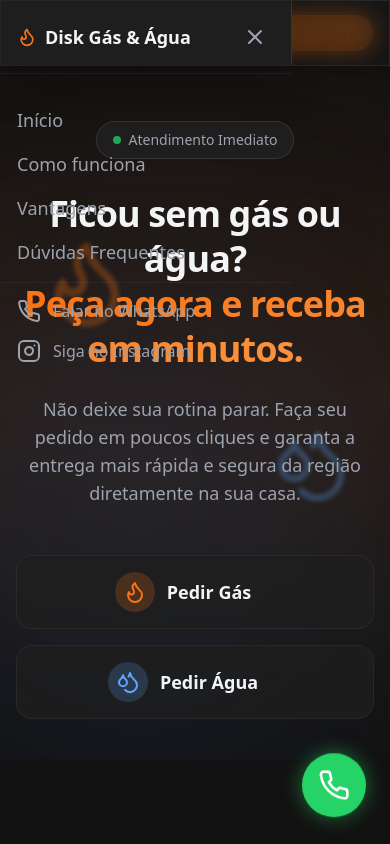
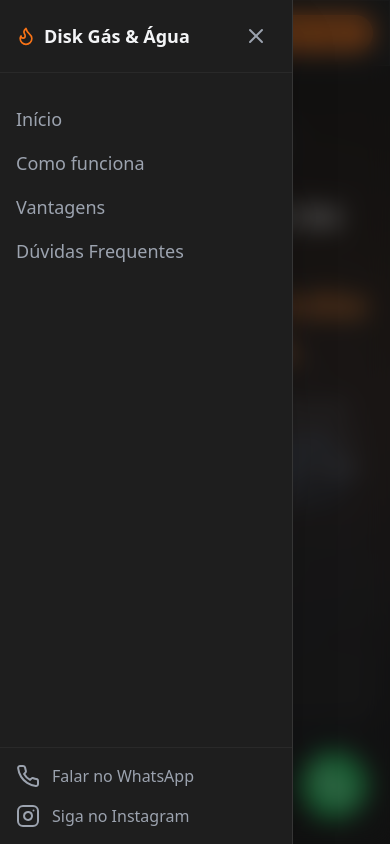
Before and after one commit to vitordematos2016-cloud/clientes-gas, a React (Vite) app in the folder app/: page / in a window 390 px wide. Both pictures are taken after a click on the button 29 px from the left and 33 px from the top of the page. Shown: the top 844 px of the page. Built offline with nearby package versions, Linux system fonts and the light colour scheme.

Commit message:
fix: sobreposicao de botoes no menu mobile resolvido com Portal e z-index

```diff
--- a/app/src/components/Header.tsx
+++ b/app/src/components/Header.tsx
@@ -1,6 +1,8 @@
 import { useState } from 'react';
 import { Flame, Droplets, MoreVertical, X } from 'lucide-react';
 import { generateWhatsAppContactLink } from '../utils/whatsapp';
+
+import { createPortal } from 'react-dom';
 
 export function Header() {
   const [isMenuOpen, setIsMenuOpen] = useState(false);
@@ -16,7 +18,8 @@ export function Header() {
   };
 
   return (
-    <header className="fixed top-0 left-0 right-0 z-50 glass border-b-0 border-white/10 shadow-md">
+    <>
+      <header className="fixed top-0 left-0 right-0 z-[100] glass border-b-0 border-white/10 shadow-md">
         <div className="max-w-5xl mx-auto px-4 h-16 flex items-center justify-between">
 
           {/* Mobile Menu Button (Left) */}
@@ -71,10 +74,11 @@ export function Header() {
             </button>
           </div>
         </div>
+      </header>
 
-      {/* Mobile Drawer Overlay */}
-      {isMenuOpen && (
-        <div className="fixed inset-0 z-[60] md:hidden">
+      {/* Mobile Drawer Overlay via Portal */}
+      {isMenuOpen && typeof document !== 'undefined' && createPortal(
+        <div className="fixed inset-0 z-[9999] md:hidden">
           {/* Backdrop Blur */}
           <div
             className="absolute inset-0 bg-background/60 backdrop-blur-md transition-opacity"
@@ -124,8 +128,9 @@ export function Header() {
               </a>
             </div>
           </div>
-        </div>
+        </div>,
+        document.body
       )}
-    </header>
+    </>
   );
 }
```
Lines whose indentation alone changed are shown as unchanged.
